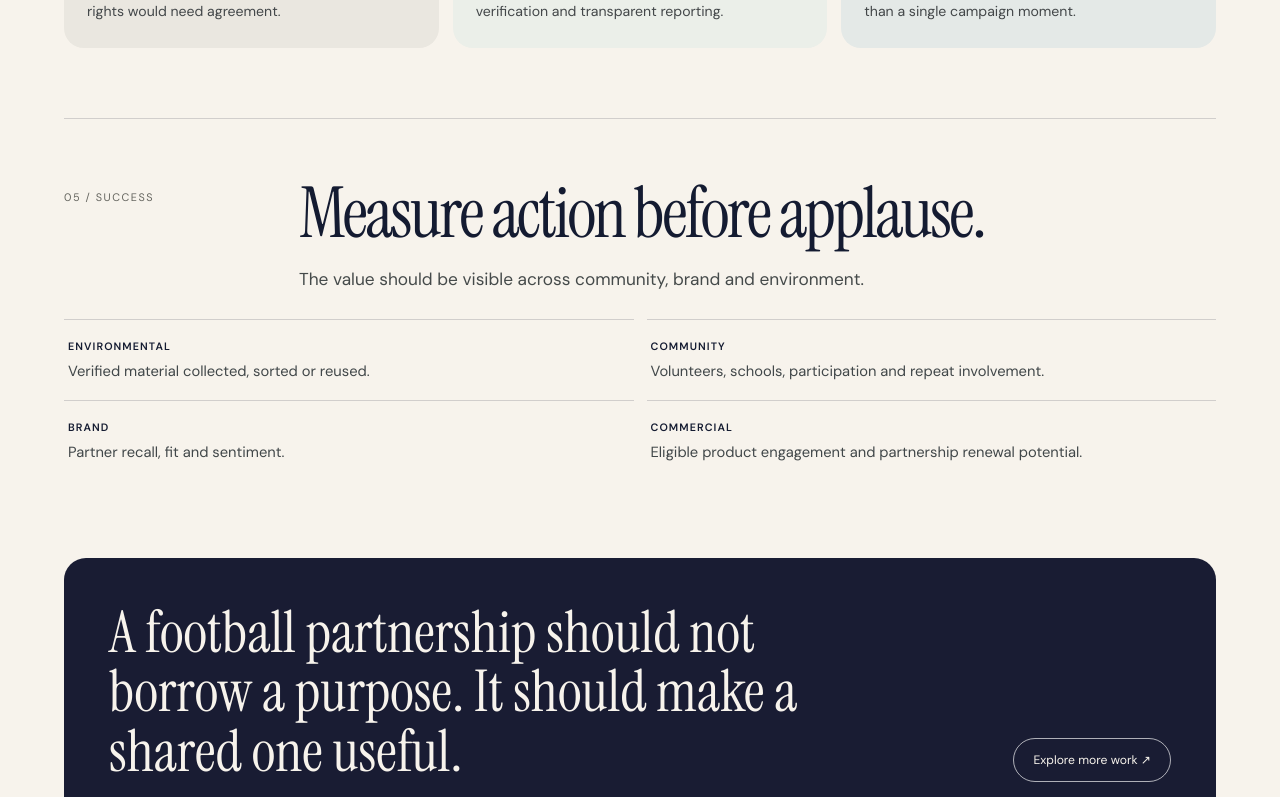
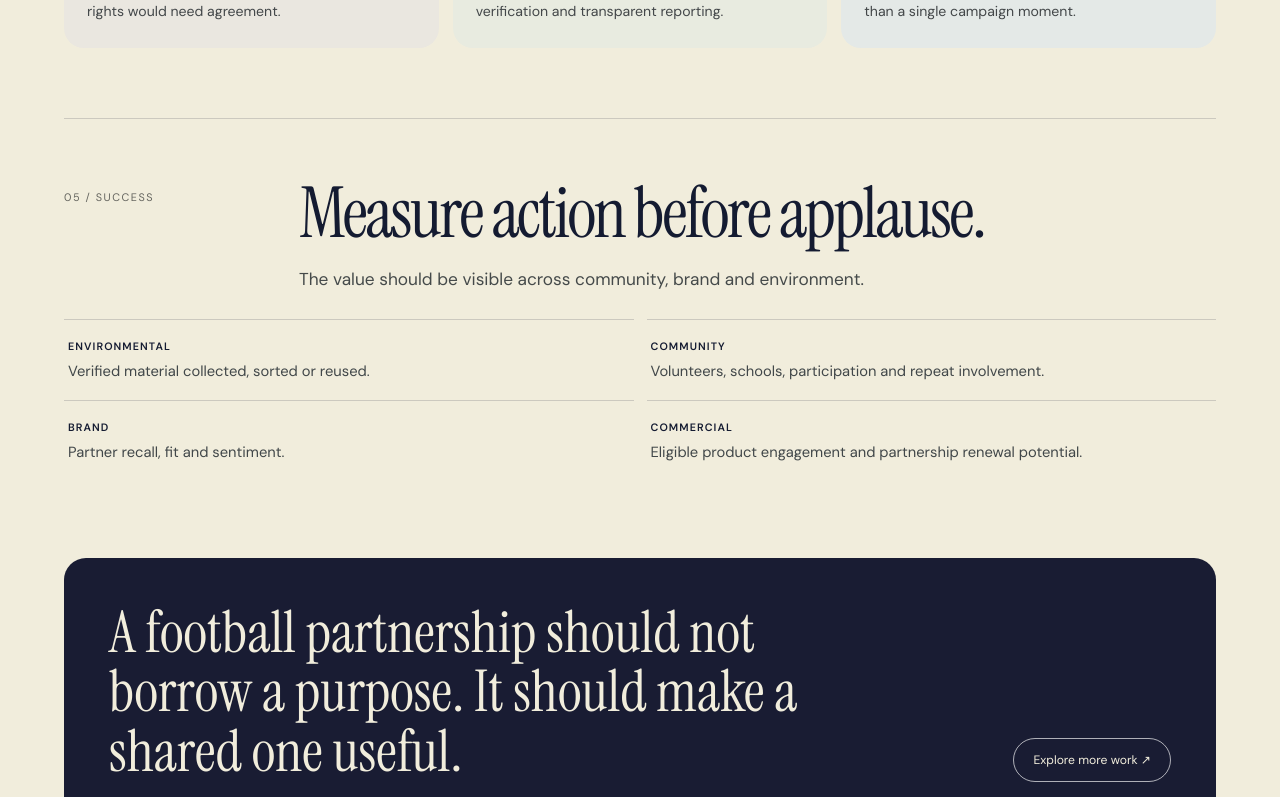
Before and after one commit to martalavina/marta-archive-portfolio, a Next.js app: page /archive/celta-ecoalf in a window 1280 px wide. Shown: the part 3129-3926 px from the top of the page. Built offline with nearby package versions, Linux system fonts and the light colour scheme.

Commit message:
Use Marta's approved #f1eddc background across app/story.css

```diff
--- a/app/story.css
+++ b/app/story.css
@@ -1,5 +1,5 @@
 
-.story-page{--paper:#f7f3ec;--ink:#141b31;--muted:#65655f;--line:rgba(20,27,49,.17);--accent:#cdded9;min-height:100vh;background:var(--paper);color:var(--ink);font-family:"DM Sans",sans-serif}
+.story-page{--paper:#f1eddc;--ink:#141b31;--muted:#65655f;--line:rgba(20,27,49,.17);--accent:#cdded9;min-height:100vh;background:var(--paper);color:var(--ink);font-family:"DM Sans",sans-serif}
 .story-page *{box-sizing:border-box}
 .story-page a{color:inherit;text-decoration:none}
 .story-page .site-nav{height:76px;display:flex;justify-content:space-between;align-items:center;padding:0 max(5vw,24px);position:relative;z-index:11;background:var(--paper)}
@@ -53,7 +53,7 @@
 .story-metric{border-top:1px solid var(--line);padding:19px 4px 4px}
 .story-metric strong{display:block;letter-spacing:.1em;text-transform:uppercase;font-size:.67rem;margin-bottom:7px}
 .story-metric p{font-size:.92rem;line-height:1.55;color:#414749;margin:0}
-.story-end{margin-top:20px;border-radius:22px;background:#191c33;color:#f7f3ec;padding:45px;display:flex;align-items:end;justify-content:space-between;gap:30px}
+.story-end{margin-top:20px;border-radius:22px;background:#191c33;color:#f1eddc;padding:45px;display:flex;align-items:end;justify-content:space-between;gap:30px}
 .story-end blockquote{font-family:"Instrument Serif",serif;font-size:clamp(2.2rem,4.5vw,4.5rem);line-height:1.04;margin:0;max-width:780px}
 .story-end a{white-space:nowrap;border:1px solid rgba(255,255,255,.65);border-radius:50px;padding:13px 19px;font-size:.76rem}
 .story-footer{width:min(1160px,calc(100% - 10vw));margin:auto;display:flex;justify-content:space-between;gap:20px;padding:27px 0 36px;font-size:.78rem;color:var(--muted)}
```
